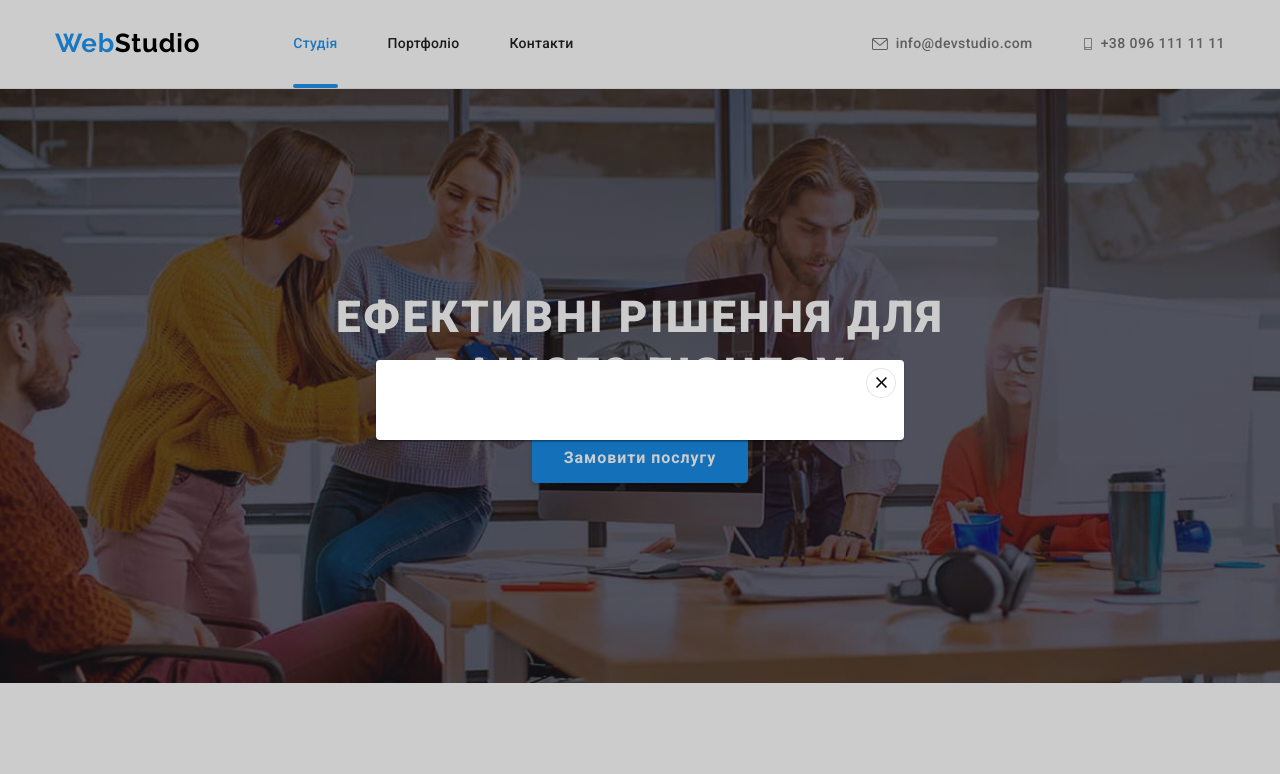
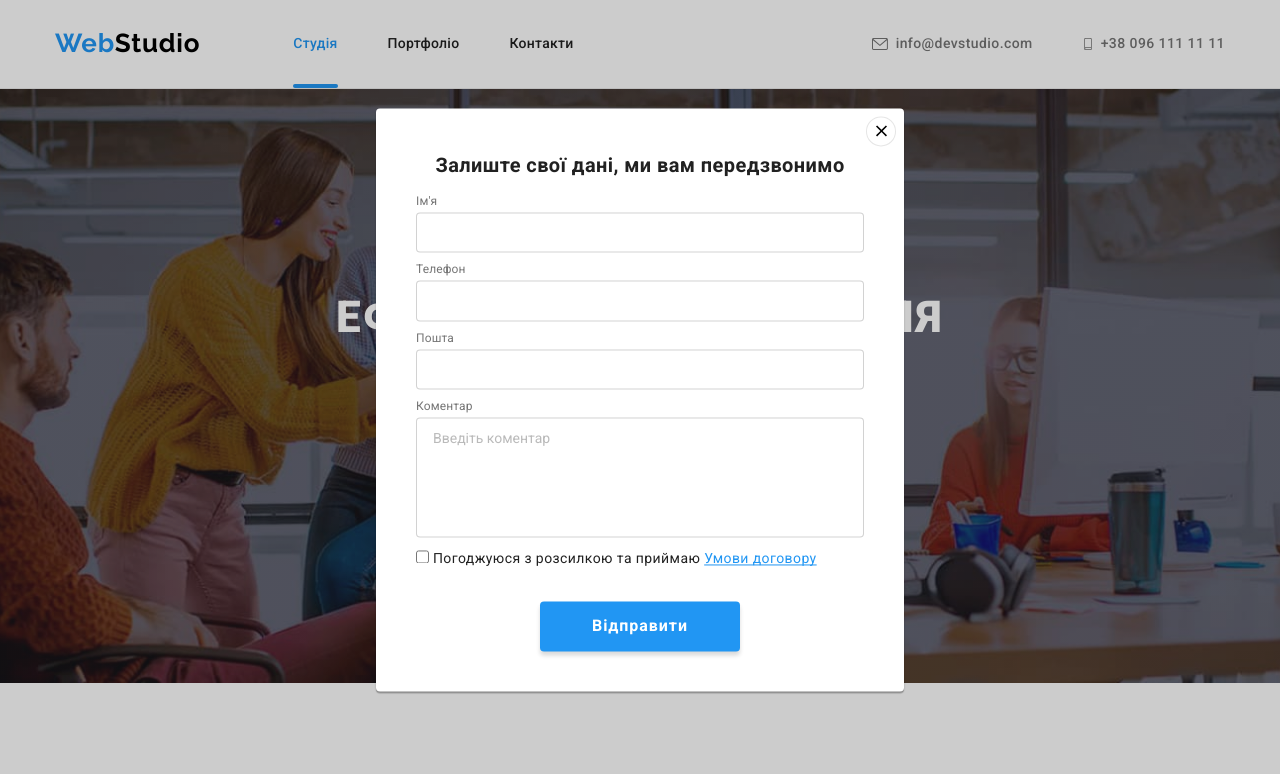
Before and after one commit to MaPa3MaTuK/goit-markup-hw-06, a plain HTML site: page index.html in a window 1280 px wide. Both pictures are taken after a click on the button "Замовити послугу". Shown: the top 774 px of the page. Drawn offline with nearby package versions, Linux system fonts and the light colour scheme.

Commit message:
Update index.html

```diff
--- a/index.html
+++ b/index.html
@@ -516,6 +516,37 @@
             <use href="./images/sprite.svg#close"></use>
           </svg>
         </button>
+        <h2 class="modal-title">Залиште свої дані, ми вам передзвонимо</h2>
+        <form class="speaker-form">
+          <div class="form-group">
+            <label for="name">Ім'я</label>
+            <input type="text" name="name" id="name" />
+          </div>
+          <div class="form-group">
+            <label for="tel">Телефон</label>
+            <input type="tel" name="tel" id="tel" />
+          </div>
+          <div class="form-group">
+            <label for="mail">Пошта</label>
+            <input type="email" name="mail" id="mail" />
+          </div>
+          <div class="form-group">
+            <label for="comment">Коментар</label>
+            <textarea
+              name="comment"
+              id="comment"
+              placeholder="Введіть коментар"
+            ></textarea>
+          </div>
+          <div class="form-check">
+            <input type="checkbox" name="policy" id="policy" />
+            <label for="policy">
+              Погоджуюся з розсилкою та приймаю
+              <span class="pact">Умови договору</span>
+            </label>
+          </div>
+          <button type="submit" class="modal-btn">Відправити</button>
+        </form>
       </div>
     </div>
     <script src="./js/modal.js"></script>
```
